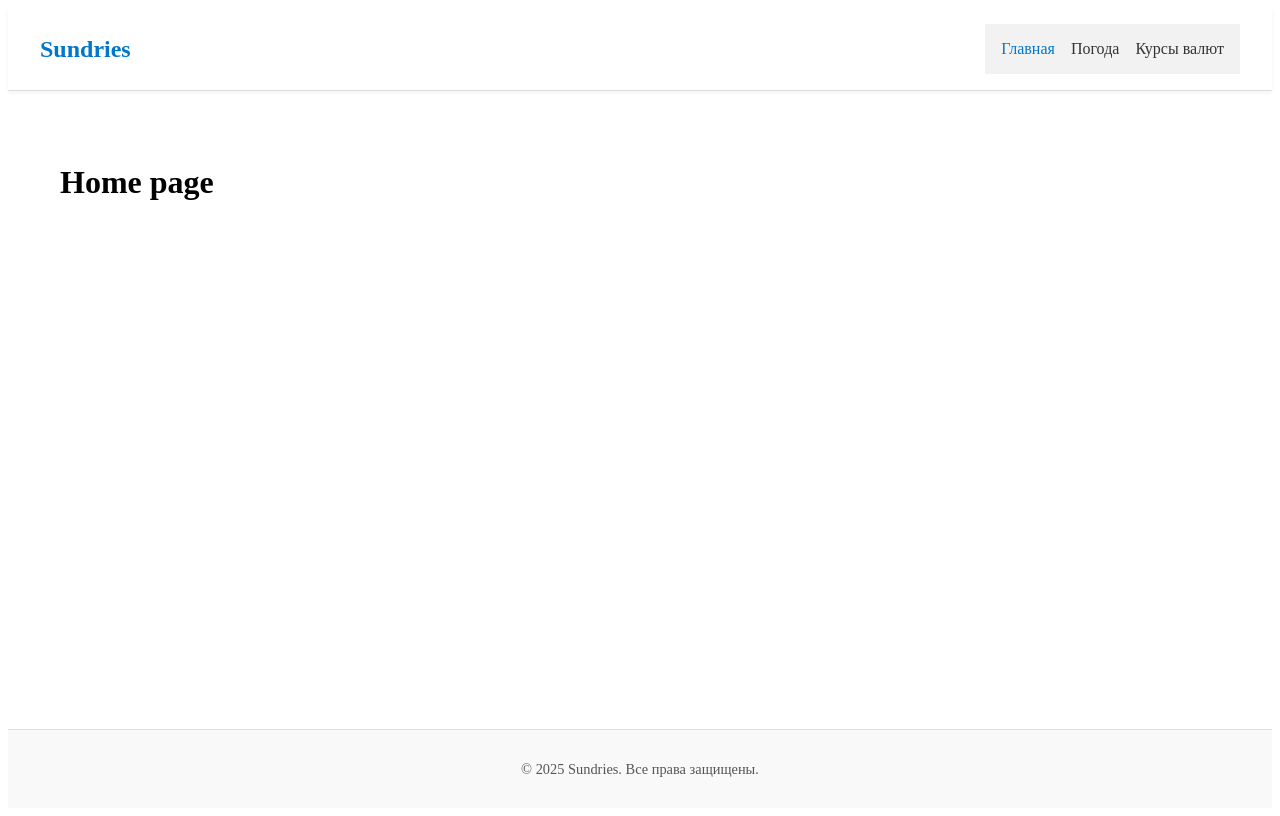
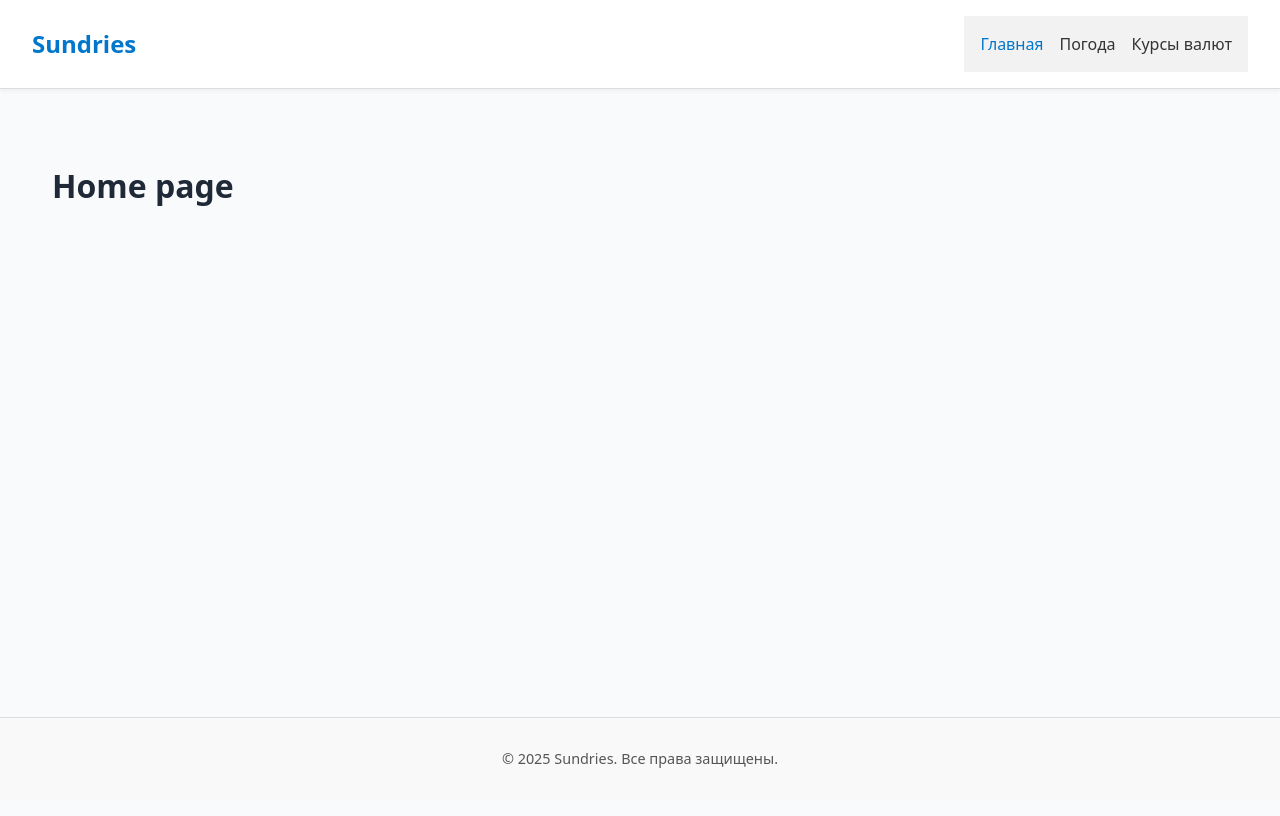
Before and after one commit to AlexandrMaspanov/sundries, a React (Vite) app: page / in a window 1280 px wide. Built offline with nearby package versions, Linux system fonts and the light colour scheme.

Commit message:
style: add global styles in global.css

```diff
--- a/src/styles/global.css
+++ b/src/styles/global.css
@@ -0,0 +1,23 @@
+html {
+    font-size: 16px;
+    box-sizing: border-box;
+}
+
+*, *::before, *::after {
+    box-sizing: border-box;
+}
+
+body {
+    margin: 0;
+    padding: 0;
+    font-family: system-ui, sans-serif;
+    line-height: 1.5;
+    color: #1f2937;
+    background-color: #f9fafb;
+}
+
+@media (max-width: 600px) {
+    html {
+        font-size: 14px;
+    }
+}
```
